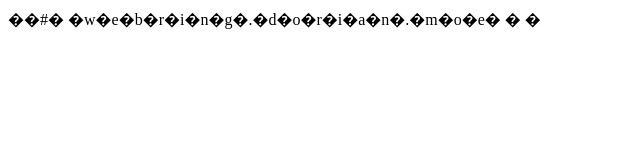
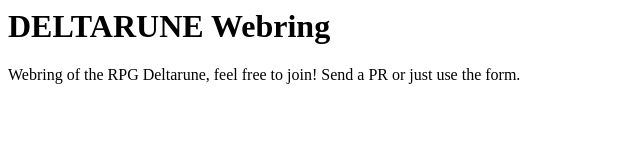
Before and after one commit to codingfan842/webring.dorian.moe, a plain HTML site: page README/index.html in a window 1280 px wide. Shown: the whole page, without its empty margins (0-640 px from the left). Drawn offline with Linux system fonts and the light colour scheme.

Commit message:
deploy: 95b778707a9305ab4198e55ba6cc9af81cc17e2a

```diff
--- a/README/index.html
+++ b/README/index.html
@@ -1,3 +1,2 @@
-<p>��#� �w�e�b�r�i�n�g�.�d�o�r�i�a�n�.�m�o�e�
-�
-�</p>
+<h1>DELTARUNE Webring</h1>
+<p>Webring of the RPG Deltarune, feel free to join! Send a PR or just use the form.</p>
```
Also changed, not shown: 1 other file.
